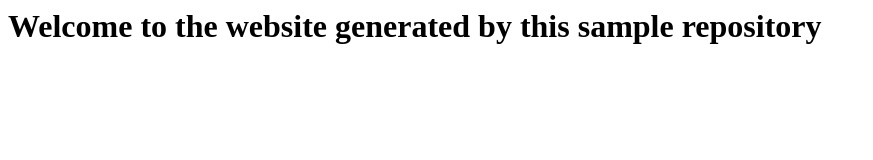
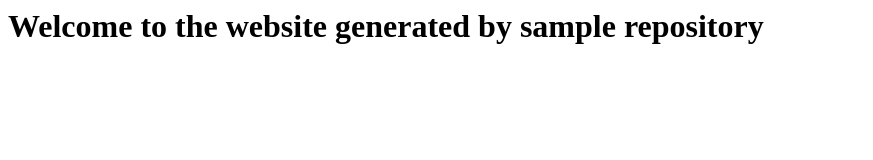
Before and after one commit to JysinTestOrg/demo-repository, a website: page index.html in a window 1280 px wide. Shown: the whole page, without its empty margins (0-873 px from the left). Drawn offline with Linux system fonts and the light colour scheme.

Commit message:
Update index.html

```diff
--- a/index.html
+++ b/index.html
@@ -1 +1 @@
-<h1>Welcome to the website generated by this sample repository</h1>
+<h1>Welcome to the website generated by sample repository</h1>
```
